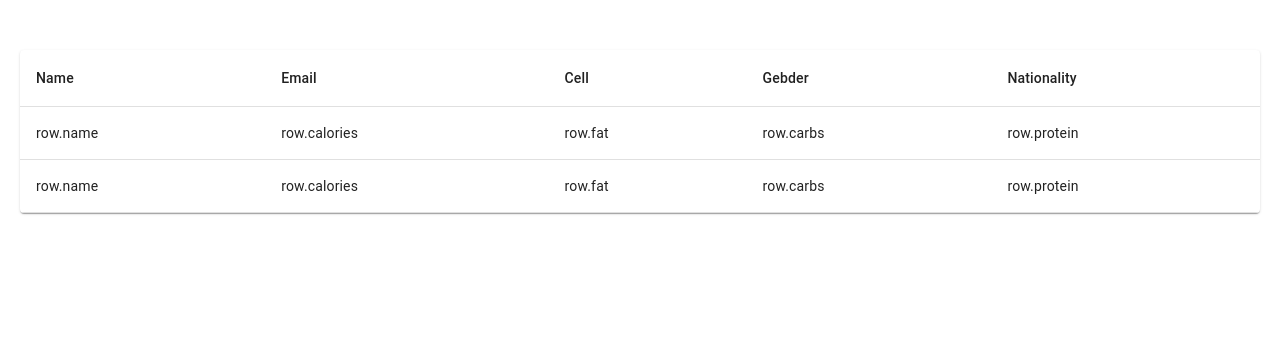
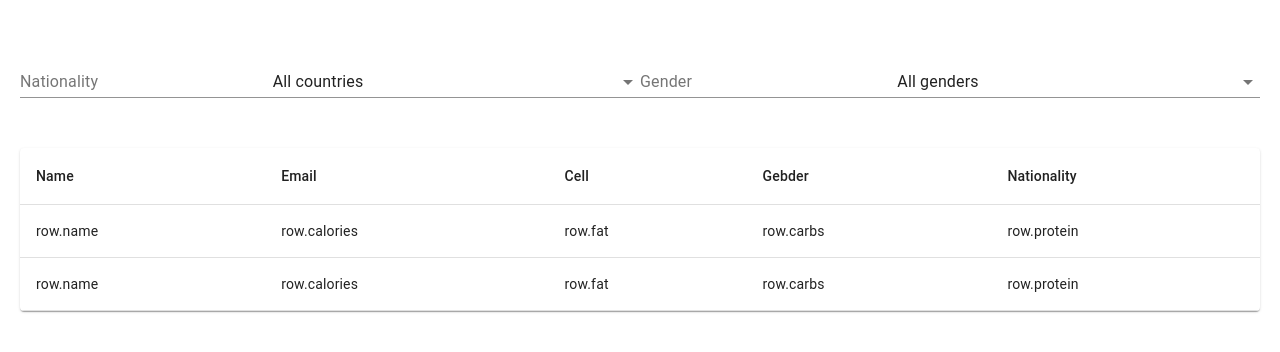
Before and after one commit to adamsooon/workshop-template, a React (Create React App) app: page / in a window 1280 px wide. Shown: the top 352 px of the page. Built offline with nearby package versions, Linux system fonts and the light colour scheme.

Commit message:
Add filters

```diff
--- a/src/App.js
+++ b/src/App.js
@@ -1,22 +1,11 @@
 import './App.css';
-import UsersTable from './components/UsersTable/UsersTable';
-import {Box, Card, Grid} from '@material-ui/core';
-import useStyles from './components/UsersTable/UsersTableStyles';
+import Users from './components/Users/Users';
 
 
 function App() {
-  const classes = useStyles();
   return (
     <div className="App">
-      <Box className={classes.wrapper}>
-        <Grid container className={classes.header}>
-          <Grid item md={12}>
-            <Card className={classes.table}>
-              <UsersTable />
-            </Card>
-          </Grid>
-        </Grid>
-      </Box>
+      <Users />
     </div>
   );
 }
--- /dev/null
+++ b/src/components/Users/CustomSelect.js
@@ -0,0 +1,33 @@
+import {FormControl, InputLabel, MenuItem, Select} from '@material-ui/core';
+import PropTypes from 'prop-types';
+
+function CustomSelect({values, header, value, handleChange}){
+
+  const onChange = event => {
+    handleChange(event.target.value);
+  };
+
+  return (
+    <FormControl fullWidth>
+      <InputLabel id="demo-simple-select-label">{header}</InputLabel>
+      <Select
+        labelId="demo-simple-select-label"
+        id="demo-simple-select"
+        value={value}
+        displayEmpty
+        onChange={onChange}
+      >
+        {values.map( (row) => (
+          <MenuItem value={row.key}>{row.value}</MenuItem>
+        ))}
+      </Select>
+    </FormControl>
+  )
+}
+Select.propTypes = {
+  values: PropTypes.array.isRequired,
+  header: PropTypes.string.isRequired,
+  value: PropTypes.string.isRequired,
+  handleChange: PropTypes.func,
+};
+export default CustomSelect;
--- /dev/null
+++ b/src/components/Users/Users.js
@@ -0,0 +1,45 @@
+import {Box, Card, Grid} from '@material-ui/core';
+import UsersTable from './UsersTable/UsersTable';
+import useStyles from './UsersTable/UsersTableStyles';
+import CustomSelect from './CustomSelect';
+import {useCallback, useState} from 'react';
+
+function Users(){
+  const classes = useStyles();
+    const nationalities = [
+    {'key': '', 'value': 'All countries'},
+    {'key': 'us', 'value': 'USA'},
+    {'key': 'gb', 'value': 'Great Britian'},
+  ]
+  const [nationality, setNationality] = useState('');
+  const handleSetNationality = selectedNationality => {
+    setNationality(selectedNationality);
+  }
+
+  const genders = [
+    {'key': '', 'value': 'All genders'},
+    {'key': 'Male', 'value': 'Male'},
+    {'key': 'Female', 'value': 'Female'},
+  ]
+  const [gender, setGender] = useState('');
+  const handleSetGender = selectedGender => {
+    setGender(selectedGender);
+  }
+
+  return (
+    <Box className={classes.wrapper}>
+        <Grid container className={classes.header}>
+          <Grid item md={12} className={classes.filters}>
+            <CustomSelect values={nationalities} header={'Nationality'} value={nationality} handleChange={handleSetNationality}/>
+            <CustomSelect values={genders} header={'Gender'} value={gender} handleChange={handleSetGender}/>
+          </Grid>
+          <Grid item md={12}>
+            <Card className={classes.table}>
+              <UsersTable/>
+            </Card>
+          </Grid>
+        </Grid>
+      </Box>
+  )
+}
+export default Users;
--- a/src/components/UsersTable/UsersTableStyles.js
+++ b/src/components/Users/UsersTable/UsersTableStyles.js
@@ -10,6 +10,13 @@ export default makeStyles(theme => ({
     marginRight: '20px',
     marginBottom: '150px',
   },
+  filters: {
+    marginTop: '50px',
+    marginLeft: '20px',
+    marginRight: '20px',
+    marginBottom: '20',
+    display: 'flex'
+  },
   header: {
     marginBottom: theme.spacing(2),
   },
```
Also changed, not shown: src/components/Users/UsersTable/UsersTable.js (renamed from src/components/UsersTable/UsersTable.js, +4 -5 lines).
